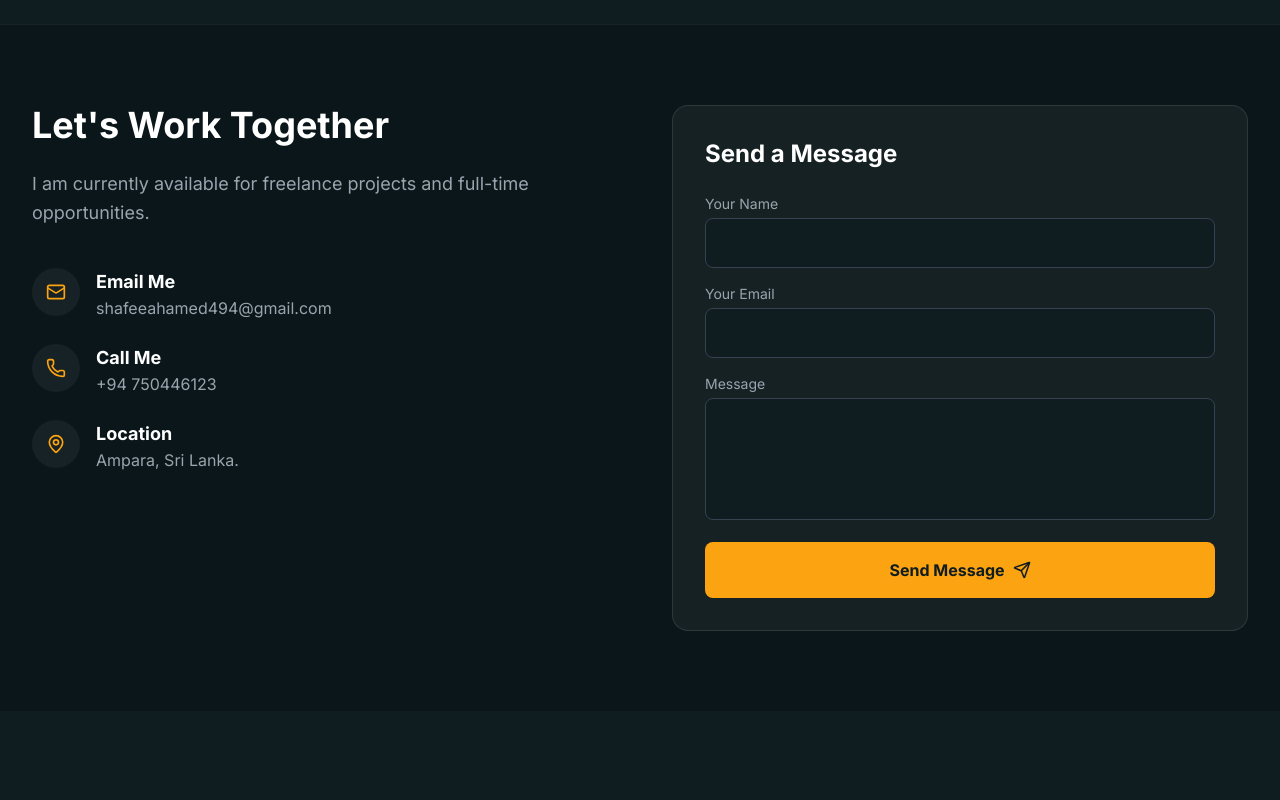
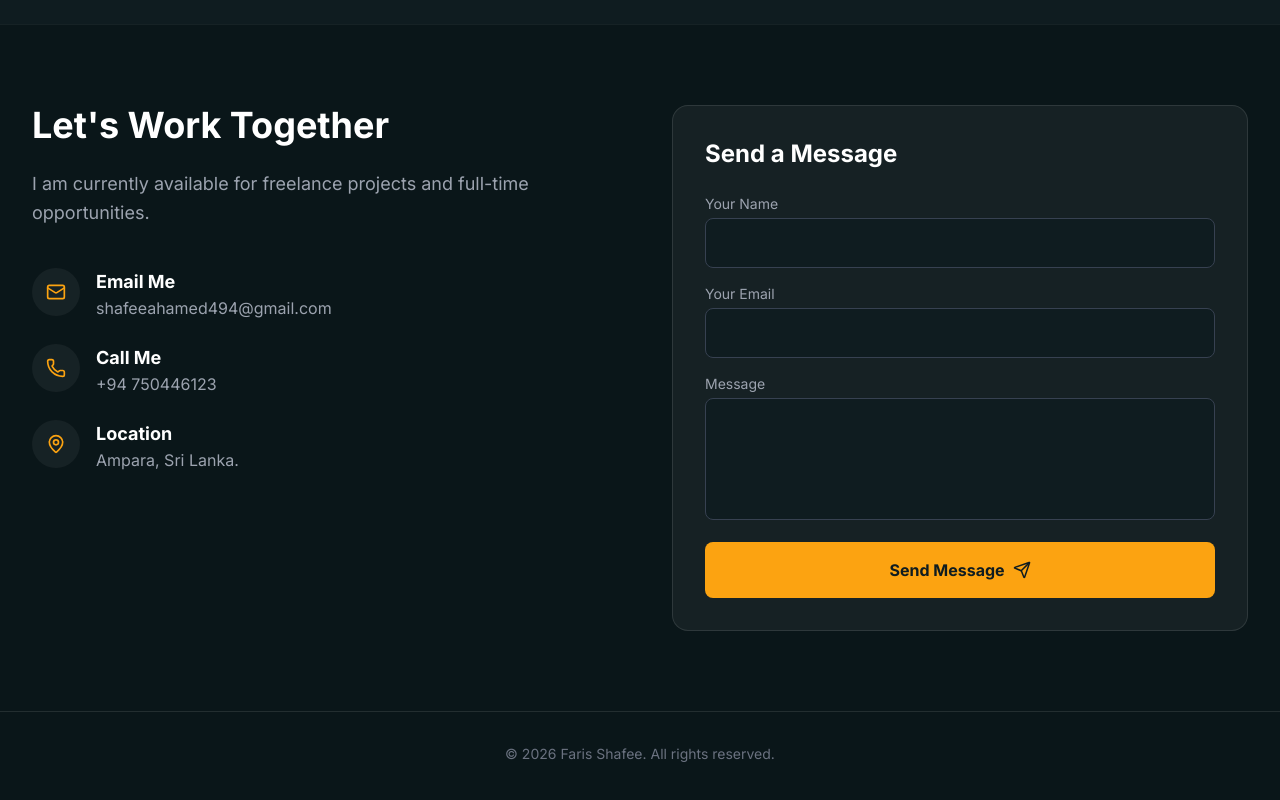
Before and after one commit to Shafee25/faris-shafee-portfolio, a React (Vite) app: page / in a window 1280 px wide. Shown: the part 3878-4678 px from the top of the page. Before the commit the page ends 4589 px from the top, so only its background shows below. Built offline with nearby package versions, Linux system fonts and the light colour scheme.

Commit message:
feat(ui): add footer with copyright information to Contact component

```diff
--- a/src/components/Contact.jsx
+++ b/src/components/Contact.jsx
@@ -158,6 +158,11 @@ const Contact = () => {
 
         </div>
       </div>
+
+      {/* Footer Bottom */}
+        <div className="border-t border-white/10 mt-20 pt-8 text-center text-gray-500 text-sm">
+          <p>© {new Date().getFullYear()} Faris Shafee. All rights reserved.</p>
+        </div>
     </section>
   );
 };
```
